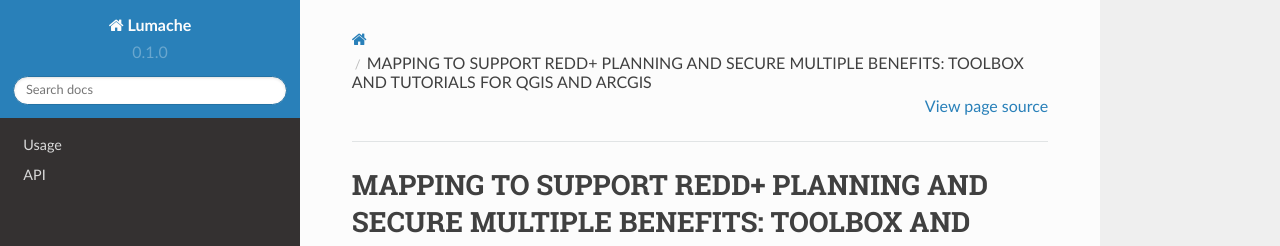
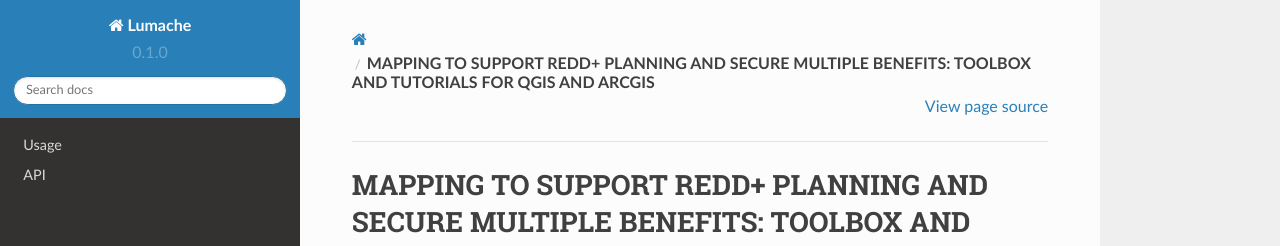
Before and after one commit to corinnar/GIS_tutorials, a Sphinx documentation site: the page built from docs/source/GIS_TOOLS_PAGE.rst, in a window 1280 px wide. Shown: the top 246 px of the page. Built offline with Sphinx 7.4.7 and the Read the Docs theme 2.0.0, drawn with Linux system fonts in a browser that asks for light colours.

```diff
--- a/docs/source/GIS_TOOLS_PAGE.rst
+++ b/docs/source/GIS_TOOLS_PAGE.rst
@@ -1,6 +1,6 @@
-=========================================================================================================
-MAPPING TO SUPPORT REDD+ PLANNING AND SECURE MULTIPLE BENEFITS: TOOLBOX AND TUTORIALS FOR QGIS AND ARCGIS
-=========================================================================================================
+=============================================================================================================
+**MAPPING TO SUPPORT REDD+ PLANNING AND SECURE MULTIPLE BENEFITS: TOOLBOX AND TUTORIALS FOR QGIS AND ARCGIS**
+=============================================================================================================
 Turquoise = link updated
 
 Yellow = not online/cant find online
```
